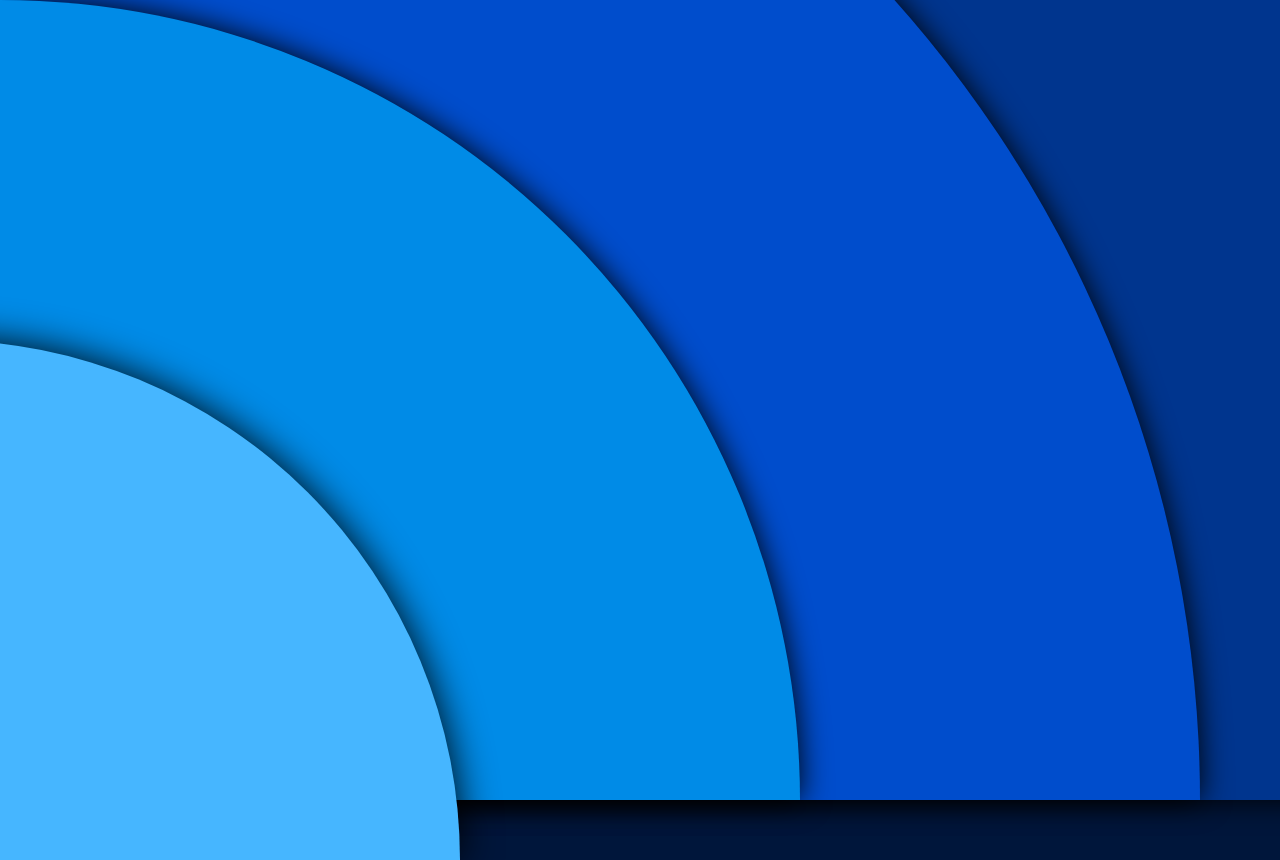
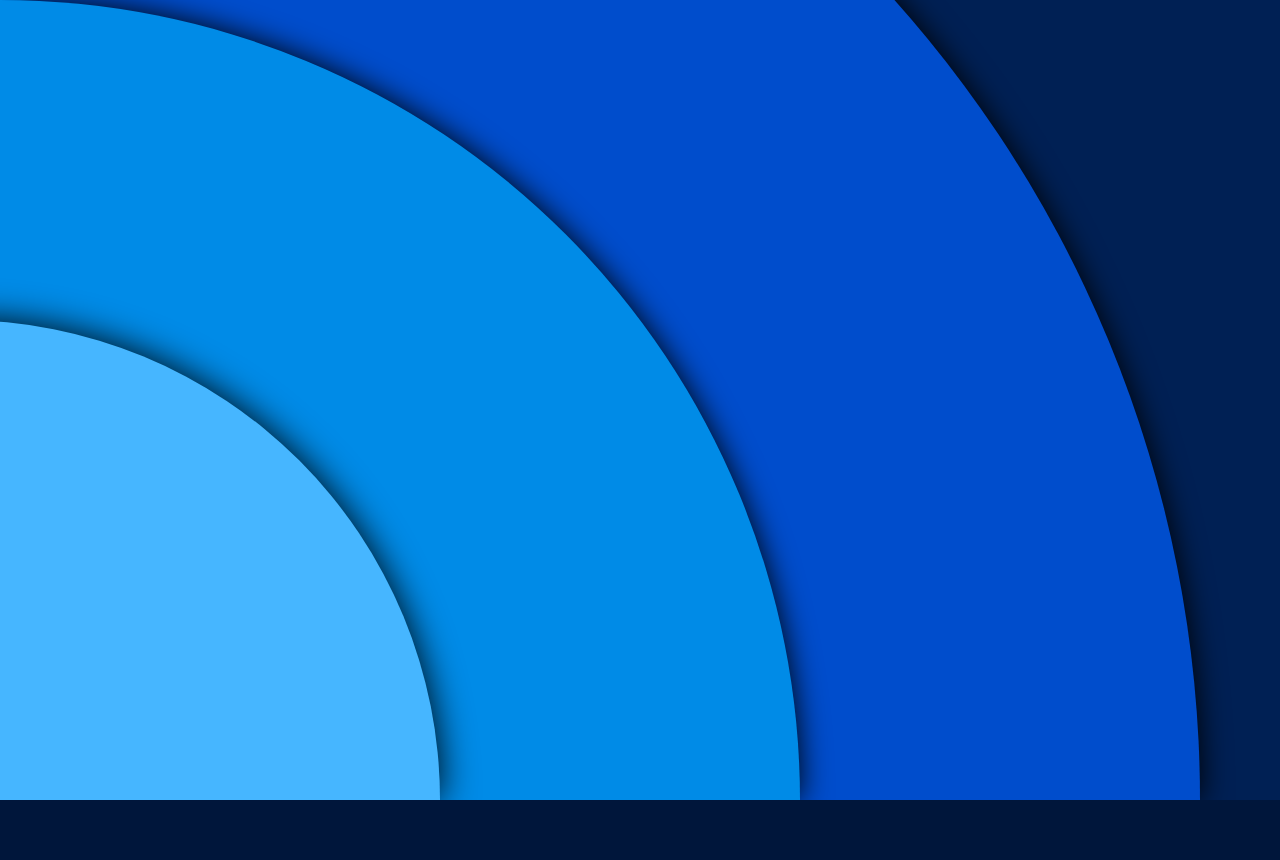
Before and after one commit to 4p0k3/4p0k3.github.io, a plain HTML site: page index.html in a window 1280 px wide. In both pictures the pointer is over the element 200 px from the left and 600 px from the top of the page. Shown: the top 860 px of the page. After the commit the page ends 800 px from the top, so only its background shows below. Drawn offline with Linux system fonts and the light colour scheme.

Commit message:
Update index.css

```diff
--- a/index.css
+++ b/index.css
@@ -7,7 +7,7 @@
   background: #00163b;
   box-shadow: 0px 0px 30px;
   transition:transform 1s ease-out;
-
+  transform-origin: bottom;
 }
 
 .circle1
@@ -16,6 +16,7 @@ background: #46b6ff;
 height: 400px;
 width:400px;
 border-top-right-radius:400px;
+overflow: hidden;
 
 }
 
@@ -37,24 +38,25 @@ border-top-right-radius:1200px;
 }
 .circle4
 {
-background: #00358e;
+background: #002054;
 height: 1600px;
 width:1600px;
 border-top-right-radius:1600px;
 }
 .circle1:hover
 {
-transform: scale(1.3);
+transform: scale(1.2);
+
 }
 .circle2:hover
 {
-transform: scale(1.3);
+transform: scale(1.2);
 }
 .circle3:hover
 {
-transform: scale(1.3);
+transform: scale(1.2);
 }
 .circle4:hover
 {
-transform: scale(1.3);
+transform: scale(1.2);
 }
```
